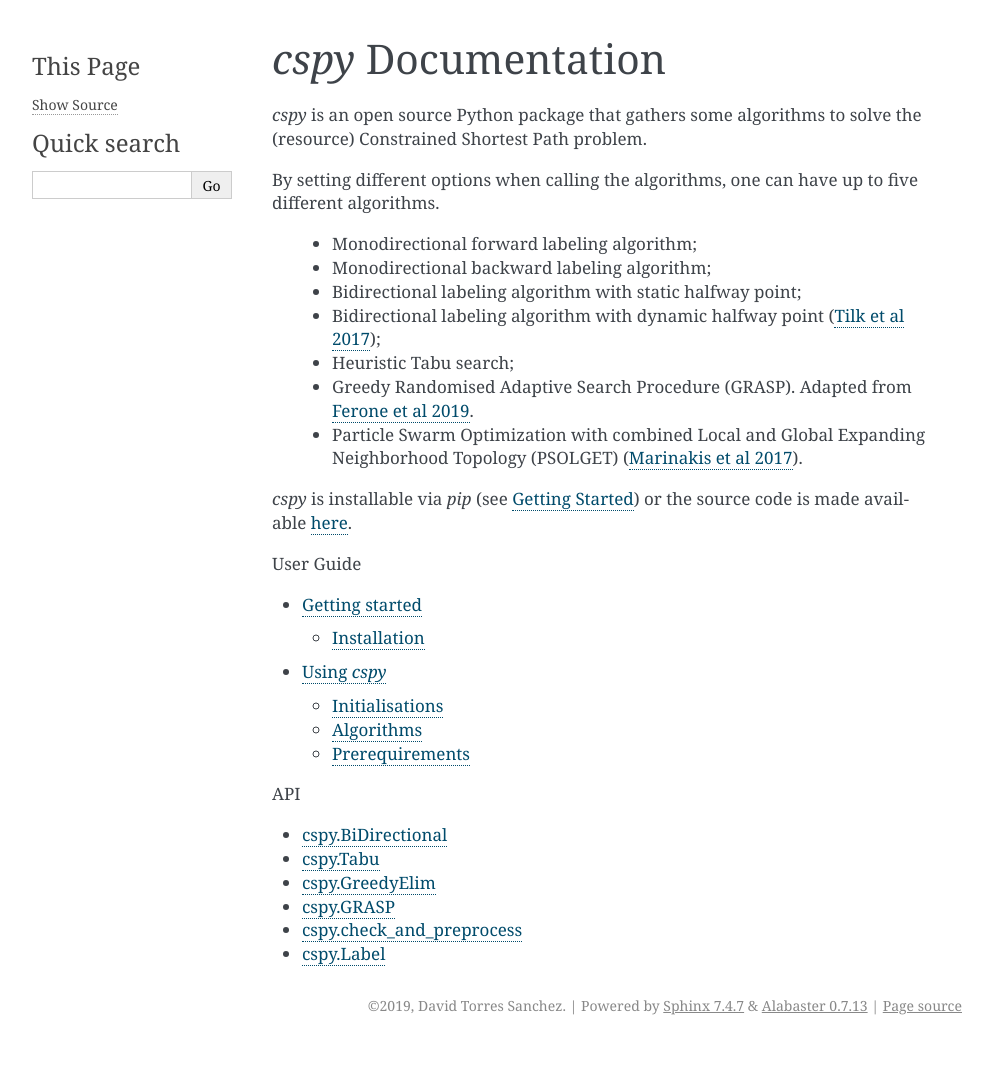
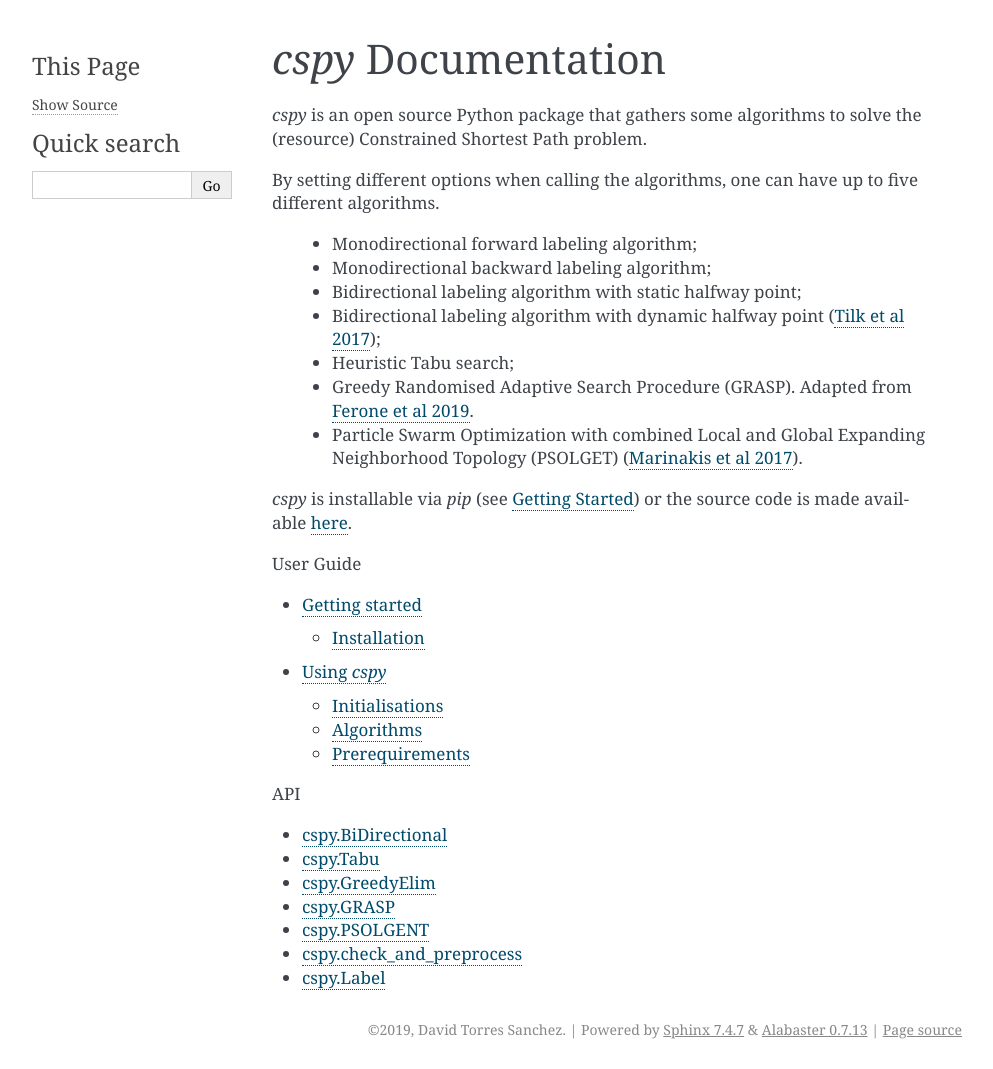
Before and after one commit to torressa/cspy, a Sphinx documentation site: the page built from docs/index.rst, in a window 1280 px wide. Shown: the whole page, without its empty margins (148-1141 px from the left). Built offline with Sphinx 7.4.7, drawn with Linux system fonts in a browser that asks for light colours; formulas are drawn with MathJax 3; before the commit the page ends 1045 px from its top, so only the background shows below that.

Commit message:
updated docs

```diff
--- a/docs/index.rst
+++ b/docs/index.rst
@@ -40,6 +40,7 @@ By setting different options when calling the algorithms, one can have up to fiv
    api/cspy.Tabu
    api/cspy.GreedyElim
    api/cspy.GRASP
+   api/cspy.PSOLGENT
    api/cspy.check_and_preprocess
    api/cspy.Label
 
```
